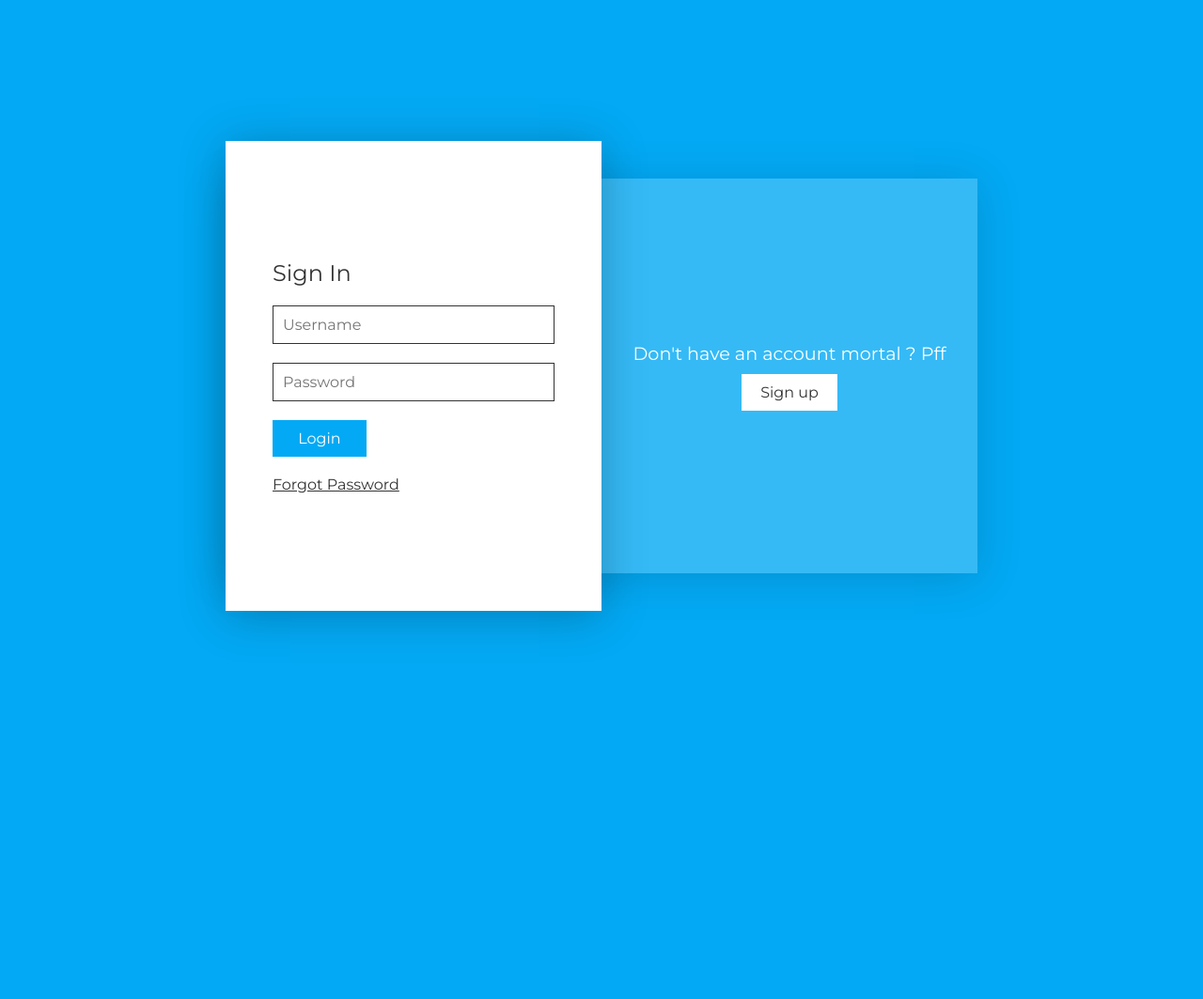
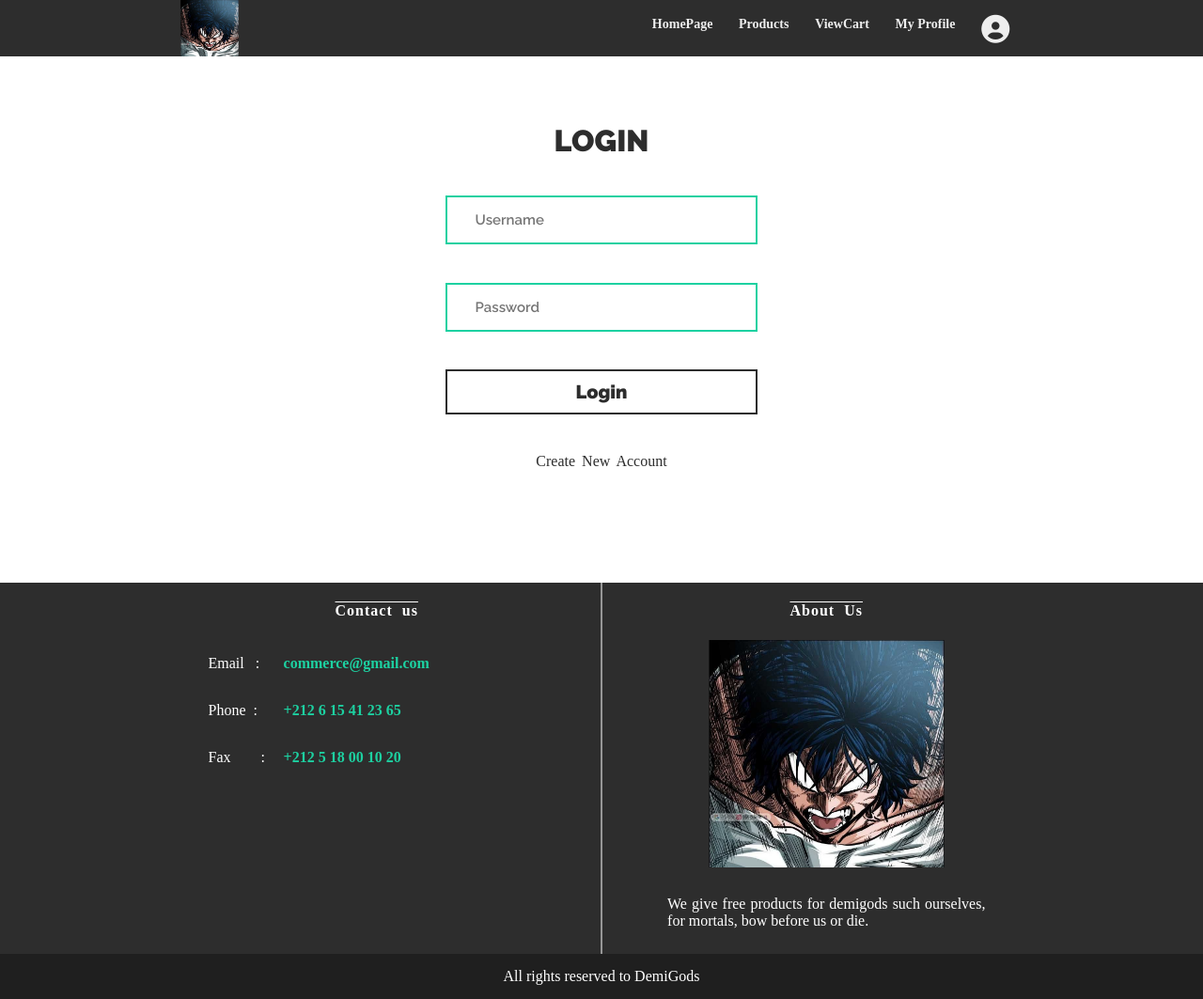
Before and after one commit to SpartanKRATOS/eCommerce-WebSite, a PHP site: page /php/login.php in a window 1280 px wide. Shown: the whole page at 94% size. Before the commit the page ends 675 px from the top, so only its background shows below. Run offline with PHP 8.4, Linux system fonts and the light colour scheme; some libraries are stand-ins or nearby versions.

Commit message:
Login Backend, cnx.php delete.php, logout.php, profile.php, session.css

```diff
--- /dev/null
+++ b/css/login.css
@@ -0,0 +1,77 @@
+.form_content {
+  text-align: center;
+  margin-top: 30px;
+}
+.form_content form {
+  display: flex;
+  height: 450px;
+  flex-direction: column;
+  justify-content: space-evenly;
+}
+.form_content input {
+  padding: 15px 30px;
+  font-family: raleway;
+  font-size: 15px;
+  width: 30%;
+  margin: 0 auto;
+  border-radius: 0;
+  outline: none;
+  border: 2px solid #1dd1a1;
+}
+.form_content a {
+  color: #2d2d2d;
+  text-transform: capitalize;
+  word-spacing: 3px;
+  text-decoration: none;
+  width: fit-content;
+  margin: 0 auto;
+  transition: all 300ms ease-out;
+}
+.form_content a:hover {
+  color: #1dd1a1;
+  font-weight: bold;
+  transition: all 300ms ease-in;
+}
+.form_content h1 {
+  color: #2d2d2d;
+  margin: 0;
+  text-transform: uppercase;
+  font-family: raleway;
+}
+.form_content button {
+  padding: 10px 20px;
+  width: 37%;
+  margin: 0 auto;
+  font-family: raleway;
+  font-size: 20px;
+  border-radius: 0;
+  background-color: #fff;
+  border: 2px solid #2d2d2d;
+  color: #2d2d2d;
+  font-weight: bolder;
+  cursor: pointer;
+  transition: all 300ms ease-out;
+}
+.form_content button:hover {
+  background-color: #fff;
+  border: 2px solid #1dd1a1;
+  color: #1dd1a1;
+  transition: all 250ms ease-in;
+}
+#error {
+  color: #c00;
+  text-align: center;
+  padding: 0px 0px 5px 0px;
+  margin: 0 auto;
+  width: 37%;
+}
+#error p {
+  word-spacing: 2px;
+  margin: 0;
+  font-weight: 500;
+  font-family: raleway;
+}
+
+i.fas.fa-exclamation-circle {
+  font-size: 16px;
+}
--- a/inc.php/html_body.php
+++ b/inc.php/html_body.php
@@ -45,6 +45,50 @@ echo '
 ';
 }
 
+function sub_footer(){
+  echo '
+  <footer>
+          <div class="footer-content">
+            <div class="main-footer">
+              <div id="contact">
+                <h4>Contact us</h4>
+
+                <div class="contact-section">
+                  <p>Email &nbsp;&nbsp;:</p>
+                  <a href="mailto:commerce@gmail.com"
+                    >commerce@gmail.com</a
+                  >
+                </div>
+                <div class="contact-section">
+                  <p>Phone &nbsp;:</p>
+                  <a href="tel:+212600000000">+212 6 15 41 23 65</a>
+                </div>
+                <div class="contact-section">
+                  <p>Fax &nbsp;&nbsp;&nbsp;&nbsp;&nbsp;&nbsp;&nbsp;:</p>
+                  <a href="tel:+212600000000">+212 5 18 00 10 20</a>
+                </div>
+              </div>
+
+              <div class="seperator"></div>
+
+              <div id="about">
+                <h4>About Us</h4>
+                <div class="about-img-frame">
+                  <img src="../images/roofTopSwordmanMad.png" alt="" />
+                </div>
+                <p>
+                  We give free products for demigods such ourselves,
+                   for mortals, bow before us or die.
+                </p>
+              </div>
+            </div>
+          </div>
+          <div class="footer-bar">
+            All rights reserved to DemiGods
+          </div>
+        </footer>
+  ';
+  }
 
 
 
@@ -73,7 +117,7 @@ echo '
               <li><a href="php/products.php">Products</a></li>
               <li><a href="php/orders.php">ViewCart</a></li>
               <li><a href="php/profile.php">My Profile</a></li>
-              <li><a href="php/login.php">
+              <li><a href="login.php">
               <i class="fa fa-user-circle" aria-hidden="true" title="Login to you Account"></i>
               </a></li>
             </ul>
@@ -81,3 +125,62 @@ echo '
 </header>
 ';
 }
+
+function sub_headers(){
+  echo '
+  <style>.fa, .far, .fas {
+    font-family: "Font Awesome 5 Free";
+    font-size: 30px;
+}</style>
+  ';
+echo '
+<header>
+          <div class="logo">
+            <a href="index.php"
+              ><img src="../images/roofTopSwordmanMad.png" alt="logo"
+            /></a>
+          </div>
+          <nav>
+            <div class="burger">
+              <div class="line1"></div>
+              <div class="line2"></div>
+              <div class="line3"></div>
+            </div>
+            <ul class="nav-bar">
+              <li><a href="../index.php">HomePage</a></li>
+              <li><a href="../php/products.php">Products</a></li>
+              <li><a href="../php/orders.php">ViewCart</a></li>
+              <li><a href="../php/profile.php">My Profile</a></li>
+              <li><a href="login.php">
+              <i class="fa fa-user-circle" aria-hidden="true" title="Login to you Account"></i>
+              </a></li>
+            </ul>
+          </nav>
+</header>
+';
+}
+
+function profileHeader(){
+  echo '
+  <style>.fa, .far, .fas {
+    font-family: "Font Awesome 5 Free";
+    font-size: 30px;
+}</style>
+  ';
+echo '
+
+            <div class="burger">
+              <div class="line1"></div>
+              <div class="line2"></div>
+              <div class="line3"></div>
+            </div>
+            <ul class="nav-bar">
+              <li><a href="../index.php">HomePage</a></li>
+              <li><a href="../php/products.php">Products</a></li>
+              <li><a href="../php/orders.php">ViewCart</a></li>
+              <li><a href="../php/profile.php">My Profile</a></li>
+
+            </ul>
+
+';
+}
--- a/login.php
+++ b/login.php
@@ -1,3 +1,60 @@
+<?php
+
+// vérifier si le bouton est enfoncé puis agir
+if(isset($_POST['submit'])){
+
+	// importer la connexion DB à partir du fichier connexion.php
+	require 'php/connexion.php';
+
+	// obtenir les valeurs des champs du formulaire de connexion et les stocker dans des variables
+
+	// mysqli_real_escape_string(para1,para2) : juste pour échapper à un caractère pour sécuriser notre base de données de SQL Injection, para1: nous collons le paramètre du fichier connexion.php appelé $ connect, para2: la valeur du champ
+
+	// strtolwer(): changer le nom d'utilisateur en minuscules parce que le nom d'utilisateur déposé ne doit pas être sensible à la casse, par exemple: si écrire nassim ou Nassim doit être la même chose, alors je le fais pour le comparer avec celui de notre base de données qui est lui-même en minuscules
+
+	$username = mysqli_real_escape_string($connect,$_POST['username']);
+	$username=trim(strtolower($username));// trim pour supprimer tout espace indésirable au premier et au dernier des mots;
+	$pwd = mysqli_real_escape_string($connect,$_POST['pwd']);
+
+	// on vérifie d'abord si les champs sont vides
+	if(empty($username) || empty($pwd) ){
+		$error="Please entre the username & password to log in";
+	}else{
+		// le résumé de tous ces codes est:
+		// nous avons sélectionné la ligne qui contient le nom d'utilisateur cible, puis nous le comparons avec la même ligne, mais cette fois, nous voyons le mot de passe si vous pouvez vous connecter, sinon vous ne pouvez pas vous connecter
+		$checkDBUsername="SELECT * FROM users WHERE login='$username';";
+		$result=mysqli_query($connect,$checkDBUsername);
+		$resultCheck = mysqli_num_rows($result);
+		if($resultCheck > 0){
+			while($row = mysqli_fetch_assoc($result)){
+				if($row['login'] == $username){
+					$foundUsername=$row['login'];
+					$foundPwd=$row['password'];
+					break;
+				}
+			}
+			if($foundUsername == $username && $foundPwd == $pwd ){
+				// lorsque le nom d'utilisateur et le mot de passe sont corrects, nous faisons une session prendre le nom du nom d'utilisateur afin de garantir l'unicité du nom de la session
+				session_start();
+				$_SESSION[$username] = "ok";
+				header("location:php/profile.php");
+
+			}else{
+
+				$error="Username or password is incorrect";
+
+			}
+
+		}else{
+				$error="Username or password is incorrect";
+				}
+
+	}
+	// nous avons fermé la connexion à DB
+	mysqli_close($connect);
+}
+
+ ?>
 <!DOCTYPE html>
 <html>
     <head>
@@ -19,16 +76,16 @@
             </div>
             <div class="formBx">
                 <div class="form signinForm">
-                    <form>
+                    <form method="POST">
                         <h3>Sign In</h3>
-                        <input type="text" placeholder ="Username">
-                        <input type="password" placeholder ="Password">
-                        <input type="submit" value="Login">
+                        <input type="text" placeholder ="Username" name="username">
+                        <input type="password" placeholder ="Password" name="pwd">
+                        <button type="submit" name="submit">Login</button>
                         <a href="#" class="forgot">Forgot Password</a>
                     </form>
                 </div>
                 <div class="form signupForm">
-                    <form>
+                    <form method="POST">
                         <h3>Sign Up</h3>
                         <input type="text" placeholder ="Username">
                         <input type="text" placeholder ="Email Address">
--- /dev/null
+++ b/php/login.php
@@ -0,0 +1,112 @@
+<?php
+
+// vérifier si le bouton est enfoncé puis agir
+if(isset($_POST['submit'])){
+
+	// importer la connexion DB à partir du fichier connexion.php
+	require 'connexion.php';
+
+	// obtenir les valeurs des champs du formulaire de connexion et les stocker dans des variables
+
+	// mysqli_real_escape_string(para1,para2) : juste pour échapper à un caractère pour sécuriser notre base de données de SQL Injection, para1: nous collons le paramètre du fichier connexion.php appelé $ connect, para2: la valeur du champ
+
+	// strtolwer(): changer le nom d'utilisateur en minuscules parce que le nom d'utilisateur déposé ne doit pas être sensible à la casse, par exemple: si écrire nassim ou Nassim doit être la même chose, alors je le fais pour le comparer avec celui de notre base de données qui est lui-même en minuscules
+
+	$username = mysqli_real_escape_string($connect,$_POST['username']);
+	$username=trim(strtolower($username));// trim pour supprimer tout espace indésirable au premier et au dernier des mots;
+	$pwd = mysqli_real_escape_string($connect,$_POST['pwd']);
+
+	// on vérifie d'abord si les champs sont vides
+	if(empty($username) || empty($pwd) ){
+		$error="Please entre the username & password to log in";
+	}else{
+		// le résumé de tous ces codes est:
+		// nous avons sélectionné la ligne qui contient le nom d'utilisateur cible, puis nous le comparons avec la même ligne, mais cette fois, nous voyons le mot de passe si vous pouvez vous connecter, sinon vous ne pouvez pas vous connecter
+		$checkDBUsername="SELECT * FROM users WHERE login='$username';";
+		$result=mysqli_query($connect,$checkDBUsername);
+		$resultCheck = mysqli_num_rows($result);
+		if($resultCheck > 0){
+			while($row = mysqli_fetch_assoc($result)){
+				if($row['login'] == $username){
+					$foundUsername=$row['login'];
+					$foundPwd=$row['password'];
+					break;
+				}
+			}
+			if($foundUsername == $username && $foundPwd == $pwd ){
+				// lorsque le nom d'utilisateur et le mot de passe sont corrects, nous faisons une session prendre le nom du nom d'utilisateur afin de garantir l'unicité du nom de la session
+				session_start();
+				$_SESSION[$username] = "ok";
+				header("location:profile.php");
+
+			}else{
+
+				$error="Username or password is incorrect";
+
+			}
+
+		}else{
+				$error="Username or password is incorrect";
+				}
+
+	}
+	// nous avons fermé la connexion à DB
+	mysqli_close($connect);
+}
+
+ ?>
+<?php
+include '../inc.php/html_body.php';
+?>
+
+<!DOCTYPE html>
+<html lang="en">
+<head>
+    <meta charset="UTF-8">
+    <meta name="viewport" content="width=device-width, initial-scale=1.0">
+    <link rel="stylesheet" href="../css/style.css">
+    <link rel="stylesheet" href="../css/login.css">
+
+	<link rel="icon" href="../images/login.png" type="image/png" >
+    <script src="https://kit.fontawesome.com/e1af7c97bd.js" crossorigin="anonymous"></script>
+
+    <link
+      href="https://fonts.googleapis.com/css?family=Raleway:600,900"
+      rel="stylesheet"
+    />
+    <title>Login</title>
+</head>
+<body>
+<div class="all">
+      <div class="full-page">
+    <?php sub_headers(); ?>
+
+    <div class="form_content">
+    <form autocomplete="off" action="" method="POST">
+			<h1>Login</h1>
+
+			<input type="text"  name="username" placeholder="Username" />
+			<input type="password" name="pwd" placeholder="Password" />
+			<?php if(!empty($error)) { ?>
+				<div id="error">
+				<p>
+					<i class="fas fa-exclamation-circle"></i>
+					<?php echo $error; ?>
+					</p>
+				</div>
+			<?php } ?>
+
+
+
+
+
+            <button type="submit" name="submit">Login</button>
+			<a href="register.php">Create new account</a>
+		</form>
+        </div>
+    </div>
+
+    <?php sub_footer(); ?>
+    </div>
+</body>
+</html>
```
Also changed, not shown: css/session.css (+117 -77 lines), js/delUserConfirmation.js (added, +30 -0 lines), php/connexion.php (added, +13 -0 lines), php/delete.php (added, +12 -0 lines), php/logout.php (added, +8 -0 lines), php/profile.php (added, +109 -0 lines).
